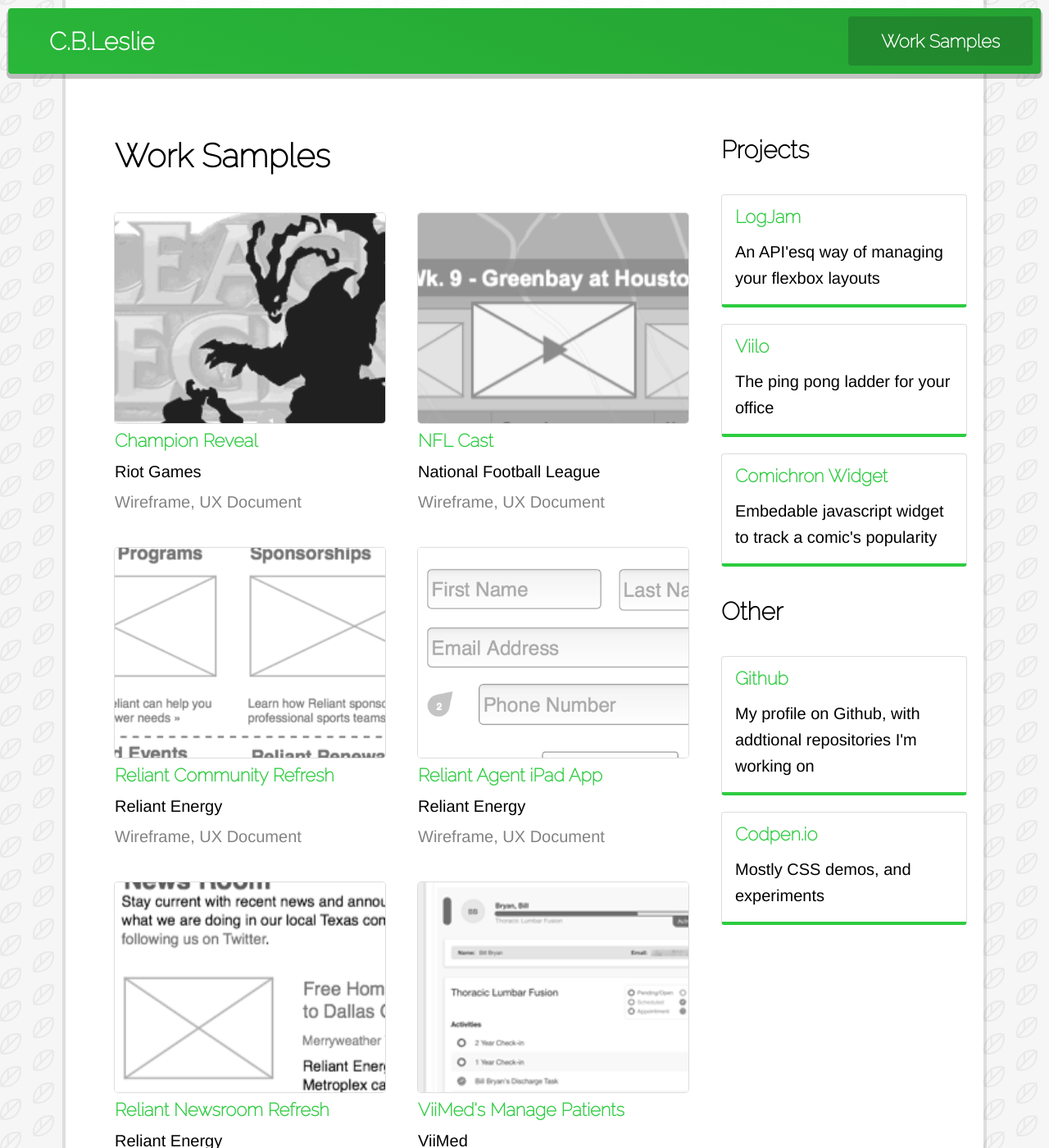
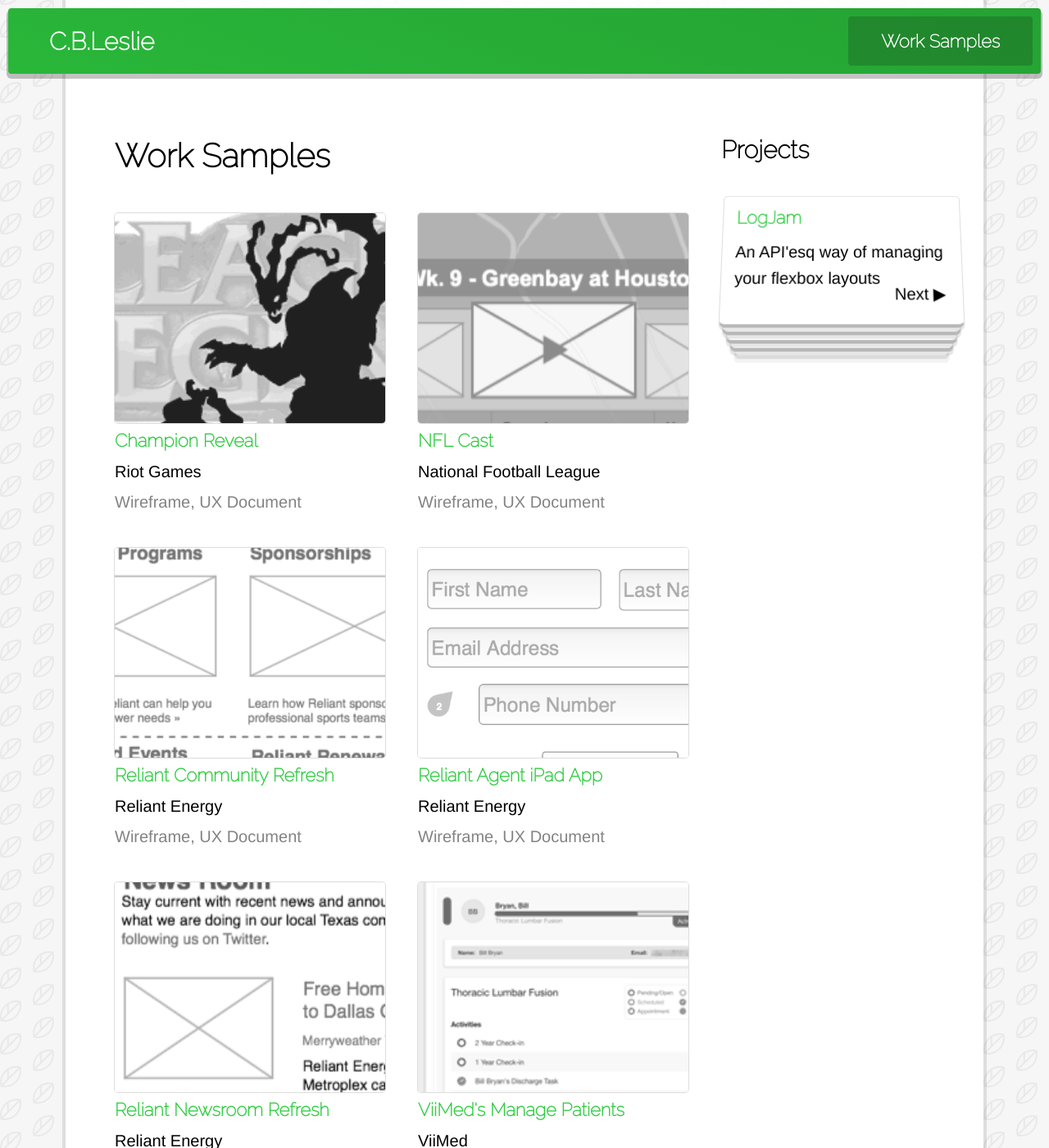
Before and after one commit to cbleslie/cbleslie.github.io, a Jekyll site: the page built from portfolio.md, in a window 1280 px wide and 1400 px high. Shown: the whole window at 82% size. Built offline with Jekyll 4.4.1, drawn with Linux system fonts in a browser that asks for light colours.

Commit message:
pager for projects

```diff
--- a/_includes/project.html
+++ b/_includes/project.html
@@ -1,4 +1,6 @@
 <div data-project>
   <a href="{{include.link}}" title="{{ include.title }}" class="pica project--title">{{ include.title }}</a>
   <p class="project--content">{{include.content}}</p>
+  <!-- <label for="{{include.prev}}">◀</label> -->
+  <label class="project--button" for="{{include.next}}"> Next ▶</label>
 </div>
--- a/_sass/component/_project.scss
+++ b/_sass/component/_project.scss
@@ -1,12 +1,91 @@
+[data-projects] {
+  height: 10rem;
+  position: relative;
+
+  [name="project-set"] {
+    display: none;
+
+    &:checked {
+      //scss-lint:Disable NestingDepth
+      + [data-project] {
+          // margin-top: 1rem;
+        top: 0;
+        transform: perspective(300px) rotateX(5deg) scaleX(1) scaleY(1) translateY(0);
+        transition: transform .5s ease-in;
+        transition-delay: .2s;
+        z-index: 4;
+        opacity: 1;
+
+        ~ [data-project] {
+          top: .4rem;
+          transform: perspective(300px) rotateX(10deg) scaleX(.95) scaleY(1) translateY(0);
+          transition: transform .4s ease-in;
+          transition-delay: .3s;
+          z-index: 3;
+          opacity: 1;
+
+          ~ [data-project] {
+            top: .9rem;
+            transform: perspective(300px) rotateX(15deg) scaleX(.9) scaleY(1) translateY(0);
+            transition: transform .6s ease-in;
+            transition-delay: .4s;
+            z-index: 2;
+            opacity: 1;
+
+            ~ [data-project] {
+              top: 1.4rem;
+              transform: perspective(300px) rotateX(20deg) scaleX(.85) scaleY(1) translateY(0);
+              transition: transform .8s ease-in;
+              transition-delay: .5s;
+              z-index: 1;
+              opacity: 1;
+
+              ~ [data-project] {
+                top: 1.9rem;
+                transform: perspective(300px) rotateX(25deg) scaleX(.8) scaleY(1) translateY(0);
+                transition: transform 1s ease-in;
+                transition-delay: .6s;
+                z-index: 0;
+                opacity: .5;
+
+                ~ [data-project] {
+                  top: 2.4rem;
+                  transform: perspective(300px) rotateX(30deg) scaleX(.75) scaleY(1) translateY(0);
+                  transition: transform 1s ease-in;
+                  transition-delay: .7s;
+                  z-index: -1;
+                  opacity: 0;
+                }
+              }
+            }
+          }
+        }
+      }
+    }
+  }
+}
+
 [data-project] {
   background-color: map-get($color, calm);
   border: 1px solid map-get($color, indifferent);
-  border-bottom: .2rem solid $key-color;
-  border-radius: .2rem;
+  border-bottom: .2rem solid darken(map-get($color, indifferent), 15%);
+  border-radius: .25rem .25rem .4rem .4rem;
+  bottom: 0;
+  box-shadow: 0 .2rem 0 0 rgba(map-get($color, despair), .1);
+  height: 6.5rem;
+  left: 0;
   padding-bottom: .8rem;
   padding-left: .8rem;
   padding-right: .8rem;
   padding-top: .5rem;
+  position: absolute;
+  right: 0;
+  top: 0;
+  opacity: 0;
+  transform: perspective(300px) rotateX(5deg) scaleX(1) scaleY(0) translateY(5rem);
+  transition: transform .8s ease-in, opacity .5s ease-in;
+  width: calc(100% - 2rem);
+  z-index: 5;
 
 
   .project--title {
@@ -18,7 +97,9 @@
     //
   }
 
-  + [data-project] {
-    margin-top: 1rem;
+  .project--button {
+    position: absolute;
+    right: 1rem;
+    bottom: 1rem;
   }
 }
--- a/portfolio.md
+++ b/portfolio.md
@@ -36,34 +36,48 @@
     <div class="wrapper">
       <h3 class="double-pica">Projects</h3>
       <br/>
-      {% include project.html
-        title="LogJam"
-        link="https://github.com/cbleslie/LogJam"
-        content="An API'esq way of managing your flexbox layouts"
-      %}
-      {% include project.html
-        title="Viilo"
-        link="https://github.com/psalaets/viilo"
-        content="The ping pong ladder for your office"
-      %}
-      {% include project.html
-        title="Comichron Widget"
-        link="https://github.com/comichron-data/widget"
-        content="Embedable javascript widget to track a comic's popularity"
-      %}
-      <br/>
-      <h3 class="double-pica">Other</h3>
-      <br/>
-      {% include project.html
-        title="Github"
-        link="https://github.com/cbleslie/"
-        content="My profile on Github, with addtional repositories I'm working on"
-      %}
-      {% include project.html
-        title="Codpen.io"
-        link="http://codepen.io/cbleslie/"
-        content="Mostly CSS demos, and experiments"
-      %}
+      <div data-projects>
+        <input id="project-0" name="project-set" type="radio" checked>
+        {% include project.html
+          title="LogJam"
+          link="https://github.com/cbleslie/LogJam"
+          content="An API'esq way of managing your flexbox layouts"
+          prev="project-4"
+          next="project-1"
+        %}
+        <input id="project-1" name="project-set" type="radio">
+        {% include project.html
+          title="Viilo"
+          link="https://github.com/psalaets/viilo"
+          content="The ping pong ladder for your office"
+          prev="project-0"
+          next="project-2"
+        %}
+        <input id="project-2" name="project-set" type="radio">
+        {% include project.html
+          title="Comichron Widget"
+          link="https://github.com/comichron-data/widget"
+          content="Embedable javascript widget to track a comic's popularity"
+          prev="project-1"
+          next="project-3"
+        %}
+        <input id="project-3" name="project-set" type="radio">
+        {% include project.html
+          title="Github"
+          link="https://github.com/cbleslie/"
+          content="My profile on Github, with addtional repositories I'm working on"
+          prev="project-2"
+          next="project-4"
+        %}
+        <input id="project-4" name="project-set" type="radio">
+        {% include project.html
+          title="Codpen.io"
+          link="http://codepen.io/cbleslie/"
+          content="Mostly CSS demos, and experiments"
+          prev="project-3"
+          next="project-0"
+        %}
+      </div>
     </div>
   </div>
 
```
